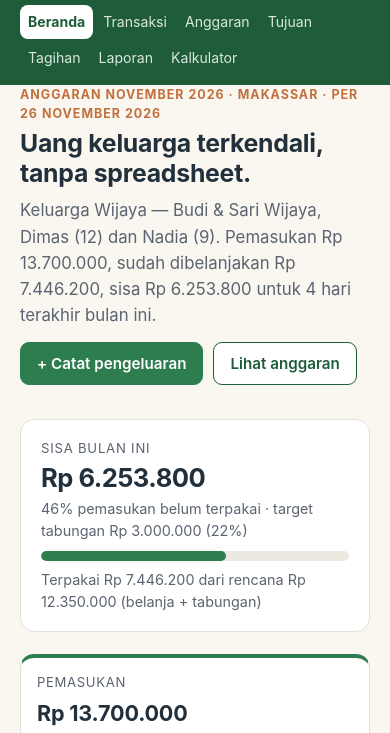
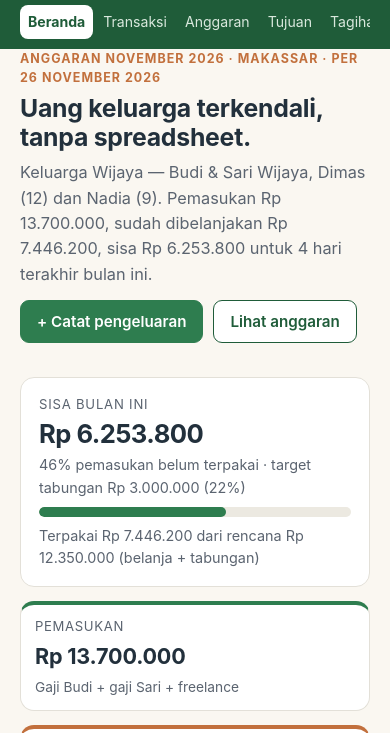
Before and after one commit to Mastomy2/best-household-budget-site-20261126-1457-entry, a plain HTML site: page app/index.html in a window 390 px wide. Shown: the part 44-777 px from the top of the page. Drawn offline with Linux system fonts and the light colour scheme.

Commit message:
Update to v2 (Laporan fix, compact cover, phone nav)

```diff
--- a/app/style.css
+++ b/app/style.css
@@ -25,7 +25,7 @@ body {
   font: 16px/1.55 -apple-system, "Segoe UI", Roboto, "Helvetica Neue", Arial, sans-serif;
 }
 .wrap { max-width: 1080px; margin: 0 auto; padding: 0 20px; }
-h1 { font-size: 2rem; line-height: 1.2; margin: 0.2em 0 0.35em; letter-spacing: -0.01em; }
+h1 { font-size: 1.85rem; line-height: 1.2; margin: 0.15em 0 0.3em; letter-spacing: -0.01em; }
 h2 { font-size: 1.15rem; margin: 0 0 0.6em; }
 p { margin: 0 0 0.8em; }
 a { color: var(--green-dark); }
@@ -43,15 +43,15 @@ a:hover { text-decoration-thickness: 2px; }
 #nav a:hover { background: rgba(255,255,255,0.12); color: #fff; }
 #nav a.active { background: #fff; color: var(--green-dark); font-weight: 700; }
 
-main { padding: 26px 20px 40px; }
+main { padding: 20px 20px 40px; }
 .site-footer { border-top: 1px solid var(--line); padding: 22px 0 34px; color: var(--muted); font-size: 0.92rem; }
 
 /* Hero + kartu */
-.hero { display: grid; grid-template-columns: 1.5fr 1fr; gap: 22px; align-items: start; margin-bottom: 22px; }
+.hero { display: grid; grid-template-columns: 1.5fr 1fr; gap: 22px; align-items: start; margin-bottom: 14px; }
 .eyebrow { text-transform: uppercase; letter-spacing: 0.08em; font-size: 0.78rem; font-weight: 700; color: var(--orange); margin: 0 0 6px; }
-.lede { font-size: 1.05rem; color: var(--muted); }
-.hero-cta { display: flex; gap: 10px; flex-wrap: wrap; margin-top: 14px; }
-.hero-card, .card { background: var(--card); border: 1px solid var(--line); border-radius: var(--radius); padding: 18px 20px; }
+.lede { font-size: 1.02rem; color: var(--muted); }
+.hero-cta { display: flex; gap: 10px; flex-wrap: wrap; margin-top: 10px; }
+.hero-card, .card { background: var(--card); border: 1px solid var(--line); border-radius: var(--radius); padding: 16px 18px; }
 .card-label { font-size: 0.82rem; text-transform: uppercase; letter-spacing: 0.06em; color: var(--muted); margin: 0 0 4px; }
 .big-num { font-size: 1.9rem; letter-spacing: -0.02em; line-height: 1.15; display: block; }
 .card-sub { color: var(--muted); font-size: 0.9rem; margin: 6px 0 0; }
@@ -71,8 +71,8 @@ button { font: inherit; cursor: pointer; background: #fff; border: 1px solid var
 button:hover { background: #f2efe8; }
 
 /* KPI */
-.kpis { display: grid; grid-template-columns: repeat(4, 1fr); gap: 14px; margin-bottom: 22px; }
-.kpi { background: var(--card); border: 1px solid var(--line); border-radius: var(--radius); padding: 14px 16px; border-top: 4px solid var(--green); }
+.kpis { display: grid; grid-template-columns: repeat(4, 1fr); gap: 14px; margin-bottom: 14px; }
+.kpi { background: var(--card); border: 1px solid var(--line); border-radius: var(--radius); padding: 11px 14px; border-top: 4px solid var(--green); }
 .kpi.warn { border-top-color: var(--orange); }
 .kpi-label { display: block; font-size: 0.82rem; text-transform: uppercase; letter-spacing: 0.05em; color: var(--muted); }
 .kpi-value { display: block; font-size: 1.35rem; margin: 4px 0 2px; letter-spacing: -0.01em; }
@@ -82,7 +82,7 @@ button:hover { background: #f2efe8; }
 .grid-2 { display: grid; grid-template-columns: 1fr 1fr; gap: 20px; }
 .grid-2 > *, .grid-3 > *, .budget-grid > *, .goals-grid > * { min-width: 0; }
 .grid-2 > .card { margin-bottom: 0; }
-.grid-2 { margin-bottom: 20px; }
+.grid-2 { margin-bottom: 14px; }
 .grid-3 { display: grid; grid-template-columns: repeat(3, 1fr); gap: 20px; }
 .grid-3 > .card { margin-bottom: 0; }
 .legend { color: var(--muted); font-size: 0.9rem; margin-top: 10px; }
@@ -152,7 +152,9 @@ table.tx tbody tr:hover { background: #f6f2e9; }
   .form-grid { grid-template-columns: 1fr 1fr; }
   .big-num { font-size: 1.6rem; }
   .header-inner { gap: 8px; }
-  #nav a { padding: 6px 8px; font-size: 0.88rem; }
+  #nav { flex-wrap: nowrap; overflow-x: auto; scrollbar-width: none; }
+  #nav::-webkit-scrollbar { display: none; }
+  #nav a { flex: 0 0 auto; padding: 6px 8px; font-size: 0.88rem; }
   main { padding-top: 18px; }
 }
 @media (max-width: 420px) {
--- a/app/views.js
+++ b/app/views.js
@@ -243,16 +243,14 @@ export function viewReport(state) {
       <tbody>${HISTORY.map((h) => `<tr><td>${h.month} 2026</td><td class="num">${fmtRp(h.income)}</td><td class="num">${fmtRp(h.expense)}</td><td class="num"><strong>${fmtRp(h.income - h.expense)}</strong></td></tr>`).join('')}</tbody></table></div>
     </article>
     <article class="card">
+      <h2>Tiga bulan paling hemat</h2>
+      <ol class="rank-list">
+        ${[...HISTORY].map((h) => ({ ...h, left: h.income - h.expense })).sort((a, b) => b.left - a.left).slice(0, 3).map((h, i) => `<li><strong>${{ Jun: 'Juni', Jul: 'Juli', Agu: 'Agustus', Sep: 'September', Okt: 'Oktober', Nov: 'November' }[h.month]} 2026</strong> — sisa ${fmtRp(h.left)}${i === 0 ? ' (pengeluaran terendah)' : ''}</li>`).join('')}
+      </ol>
       <h2>Per kategori — November</h2>
       <div class="table-wrap"><table class="tx"><thead><tr><th>Kategori</th><th class="num">Belanja</th><th class="num">Anggaran</th><th class="num">Sisa</th></tr></thead>
       <tbody>${rows.map((c) => `<tr><td>${c.icon} ${esc(c.name)}</td><td class="num">${fmtRp(spent[c.id] || 0)}</td><td class="num">${fmtRp(c.budget)}</td><td class="num">${fmtRp(Math.max(0, c.budget - (spent[c.id] || 0)))}</td></tr>`).join('')}</tbody></table></div>
       <p class="muted">Total belanja ${fmtRp(expense)} dari pemasukan ${fmtRp(income)} — ${Math.round((expense / income) * 100)}% pemasukan terpakai, ${Math.round(((income - expense) / income) * 100)}% tersisa.</p>
-      <h2>Tiga bulan paling hemat</h2>
-      <ol class="rank-list">
-        <li><strong>November 2026</strong> — sisa ${fmtRp(13700000 - 7446200)} (pengeluaran terendah)</li>
-        <li><strong>September 2026</strong> — sisa ${fmtRp(13700000 - 9438000)}</li>
-        <li><strong>Juli 2026</strong> — sisa ${fmtRp(13200000 - 9586000)}</li>
-      </ol>
     </article>
   </section>`;
 }
```
